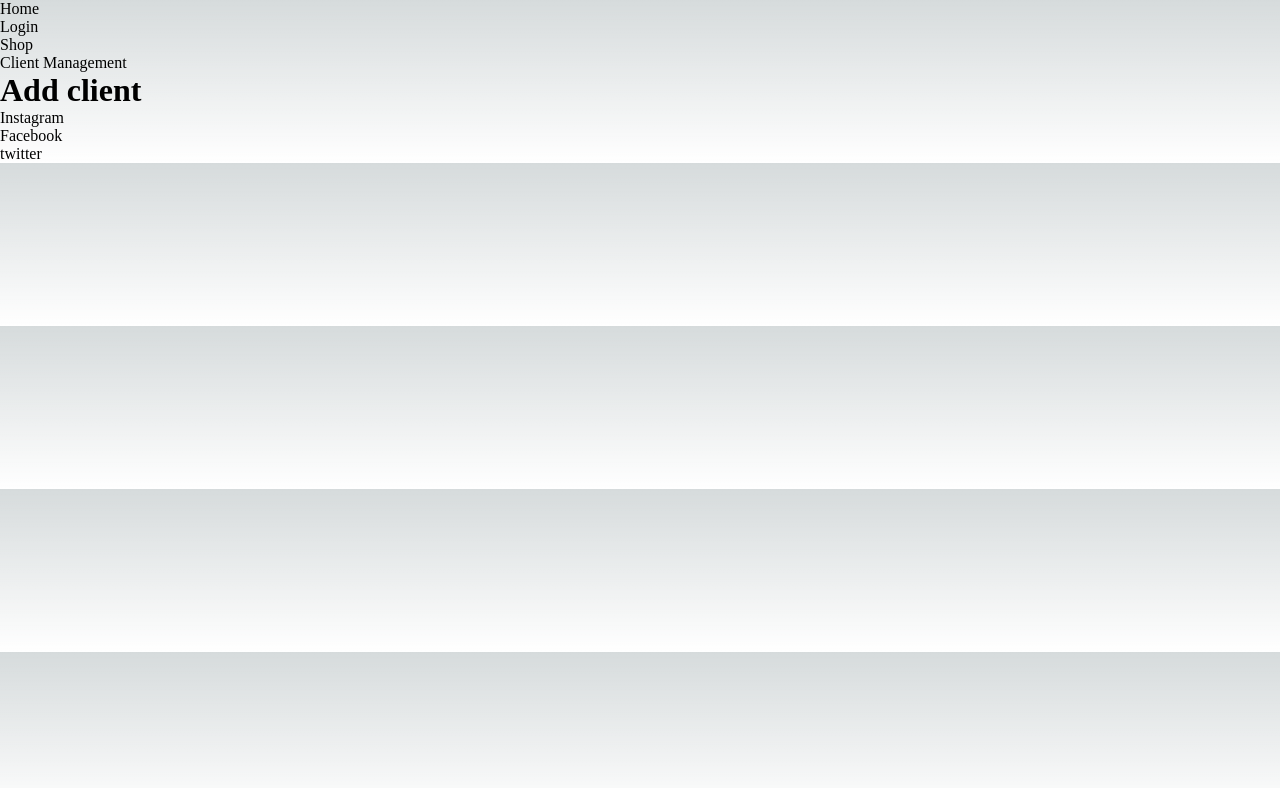
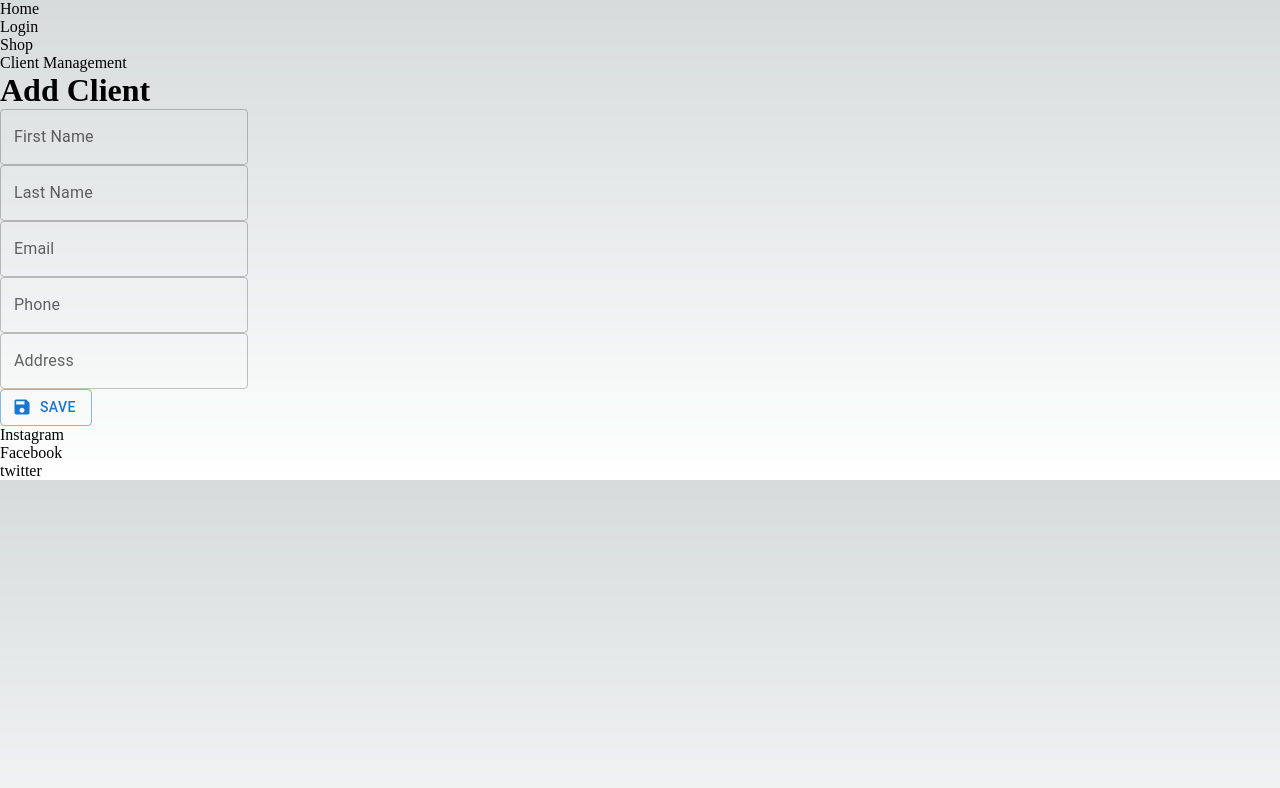
Before and after one commit to WaelMajdoub/nextjs-workshop-app, a Next.js app: page /clients/create in a window 1280 px wide. Shown: the top 788 px of the page. Built offline with nearby package versions, Linux system fonts and the light colour scheme.

Commit message:
desgin create client form

```diff
--- a/package.json
+++ b/package.json
@@ -11,7 +11,9 @@
   "dependencies": {
     "@emotion/react": "^11.10.6",
     "@emotion/styled": "^11.10.6",
-    "@mui/material": "^5.11.12",
+    "@fontsource/roboto": "^4.5.8",
+    "@mui/icons-material": "^5.11.16",
+    "@mui/material": "^5.11.16",
     "@types/node": "18.14.6",
     "@types/react": "18.0.28",
     "@types/react-dom": "18.0.11",
--- a/src/pages/clients/create.tsx
+++ b/src/pages/clients/create.tsx
@@ -1,12 +1,59 @@
+import React, { useState } from 'react';
 import { useRouter } from 'next/router'
+import Box from '@mui/material/Box';
+import TextField from '@mui/material/TextField';
+import SaveIcon from '@mui/icons-material/Save';
+import Button from '@mui/material/Button';
 
 export default function CreateClient() {
+  const [firstName, setFirstName] = useState('')
+  const [lastName, setLastName] = useState('')
+  const [email, setEmail] = useState('')
+  const [phone, setPhone] = useState('')
+  const [address, setAddress] = useState('')
+
+  const handleSaveClient = (event: any) => {
+    event.preventDefault()
+    const payload = {
+      email: email
+    }
+    console.log('display the client informations', payload)
+  }
 
   return (
     <>
       <main>
-        <h1>Add client</h1>
-
+        <h1>Add Client</h1>
+        <form>
+         <TextField
+          id="first_name"
+          label="First Name"
+          variant="outlined"
+          value={firstName}
+          onChange={(event) => setFirstName(event.target.value)}
+          />
+         <br />
+         <TextField
+          label="Last Name"
+          variant="outlined"
+          value={lastName}
+          onChange={(event) => setLastName(event.target.value)}
+          />
+         <br />
+         <TextField label="Email" variant="outlined" value={email} onChange={(event) => setEmail(event.target.value)} />
+         <br />
+         <TextField label="Phone" variant="outlined" value={phone} onChange={(event) => setPhone(event.target.value)} />
+         <br />
+         <TextField label="Address" variant="outlined" value={address} onChange={(event) => setAddress(event.target.value)} />
+         <br />
+         <Button
+          variant="outlined"
+          startIcon={<SaveIcon />}
+          onClick={handleSaveClient}
+          >
+          Save
+        </Button>
+        </form>
       </main>
     </>
   )
--- a/src/pages/login.tsx
+++ b/src/pages/login.tsx
@@ -5,6 +5,7 @@ import { Inter } from 'next/font/google'
 const inter = Inter({ subsets: ['latin'] })
 import { useRouter } from 'next/router'
 import { toast } from 'react-toastify';
+import Button from '@mui/material/Button';
 
 export default function Login() {
   const router = useRouter()
@@ -49,7 +50,7 @@ export default function Login() {
           <div>
             <input name='password' placeholder='Password' type='password' value={password} onChange={(event) => setPassword(event.target.value)} />
           </div>
-          <button disabled={password.length < 8 || email.length < 2} onClick={handleLogin}>Connexion</button>
+          <Button variant="outlined" disabled={password.length < 8 || email.length < 2} onClick={handleLogin}>Connexion</Button>
           <button onClick={resetForm}>Reset</button>
         </form>
       </main>
```
Also changed, not shown: src/pages/clients/index.tsx (+7 -3 lines), 1 other file (tests, documents, lock files or other folders).
